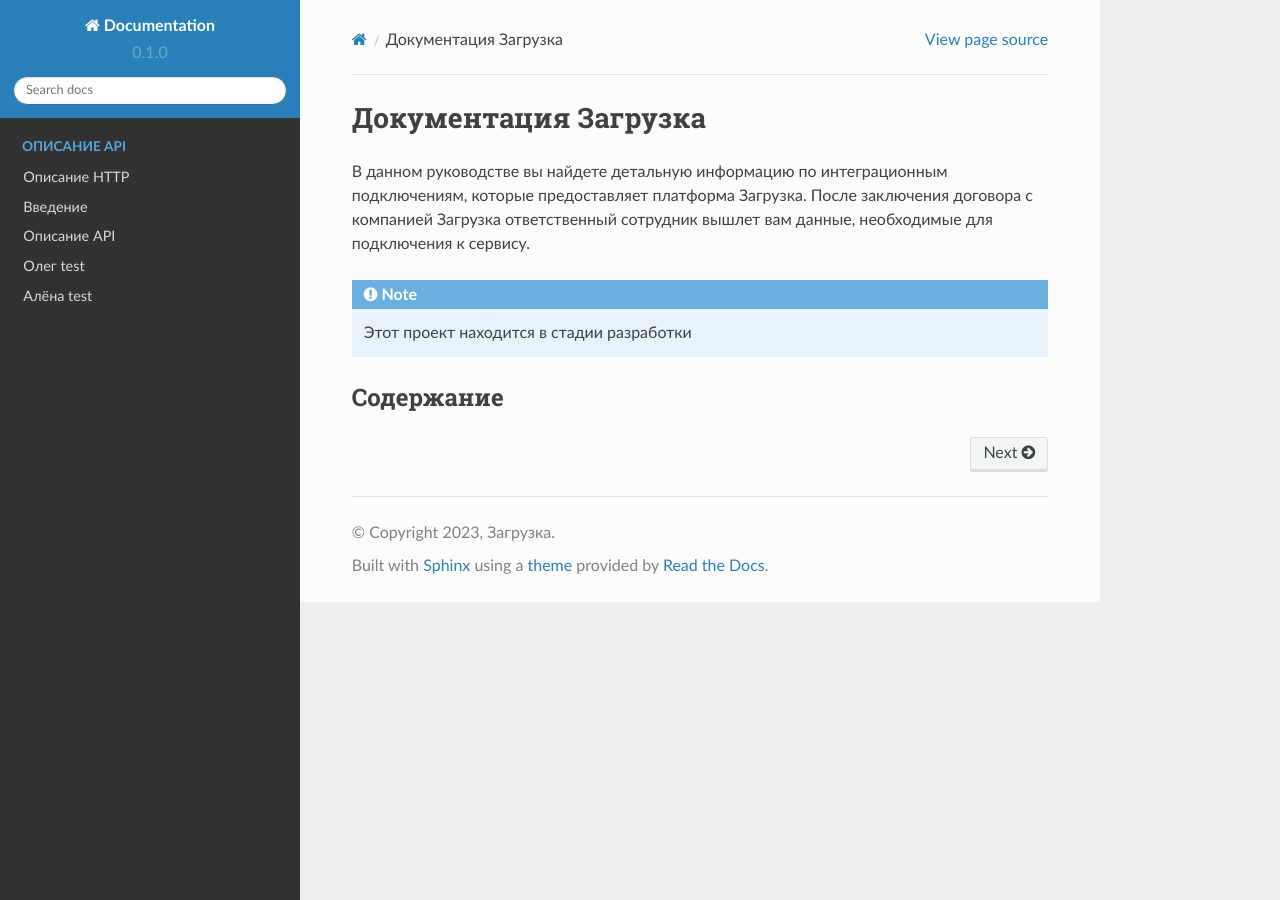
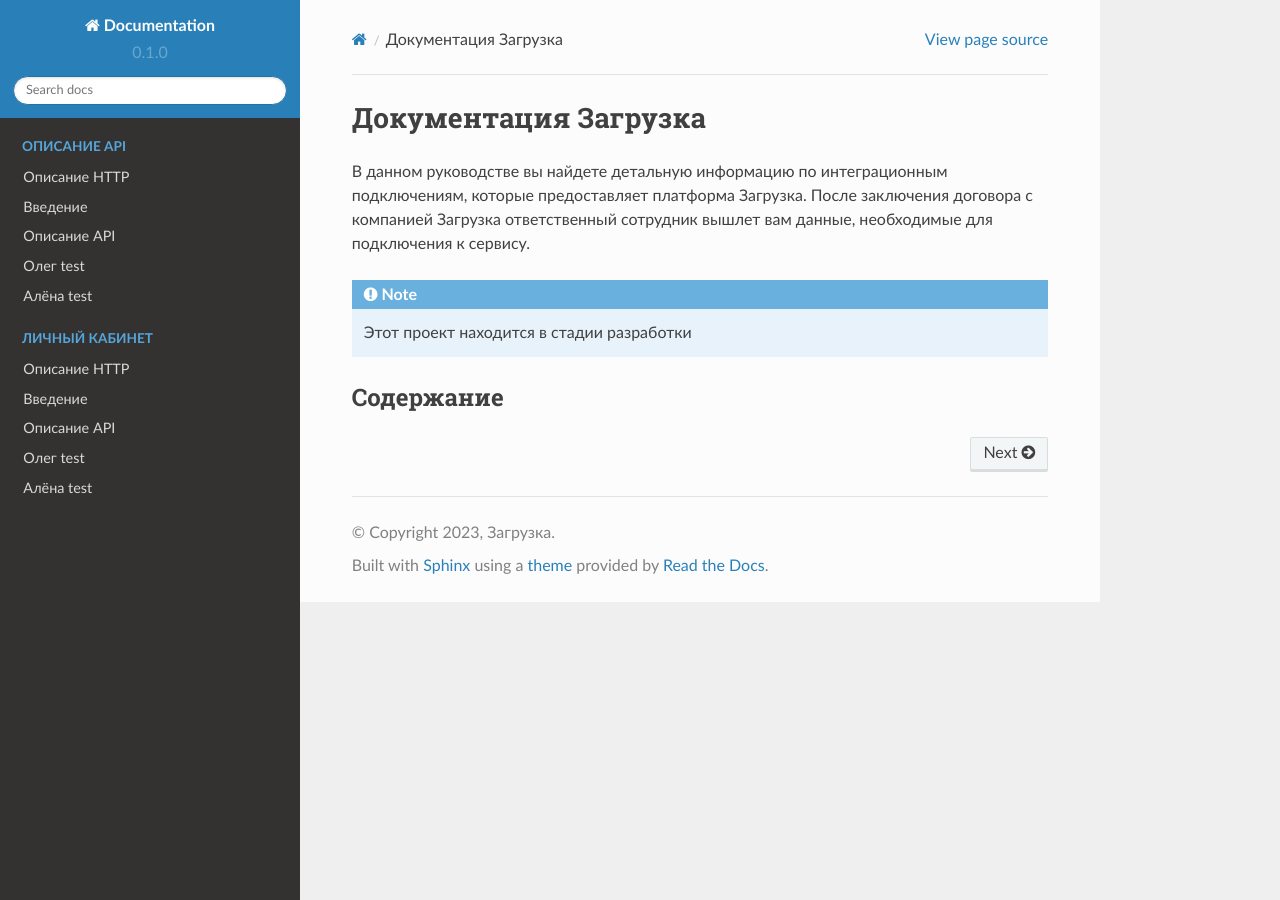
Before and after one commit to omikhaleva/test1, a Sphinx documentation site: the page built from docs/source/index.rst, in a window 1280 px wide. Built offline with Sphinx 7.4.7 and the Read the Docs theme 2.0.0, drawn with Linux system fonts in a browser that asks for light colours.

Commit message:
Update index.rst

```diff
--- a/docs/source/index.rst
+++ b/docs/source/index.rst
@@ -21,3 +21,14 @@
    api
    oleg
    alena
+
+.. toctree::
+   :maxdepth: 3
+   :caption: Личный кабинет
+   :hidden:
+
+   http
+   usage
+   api
+   oleg
+   alena
```
